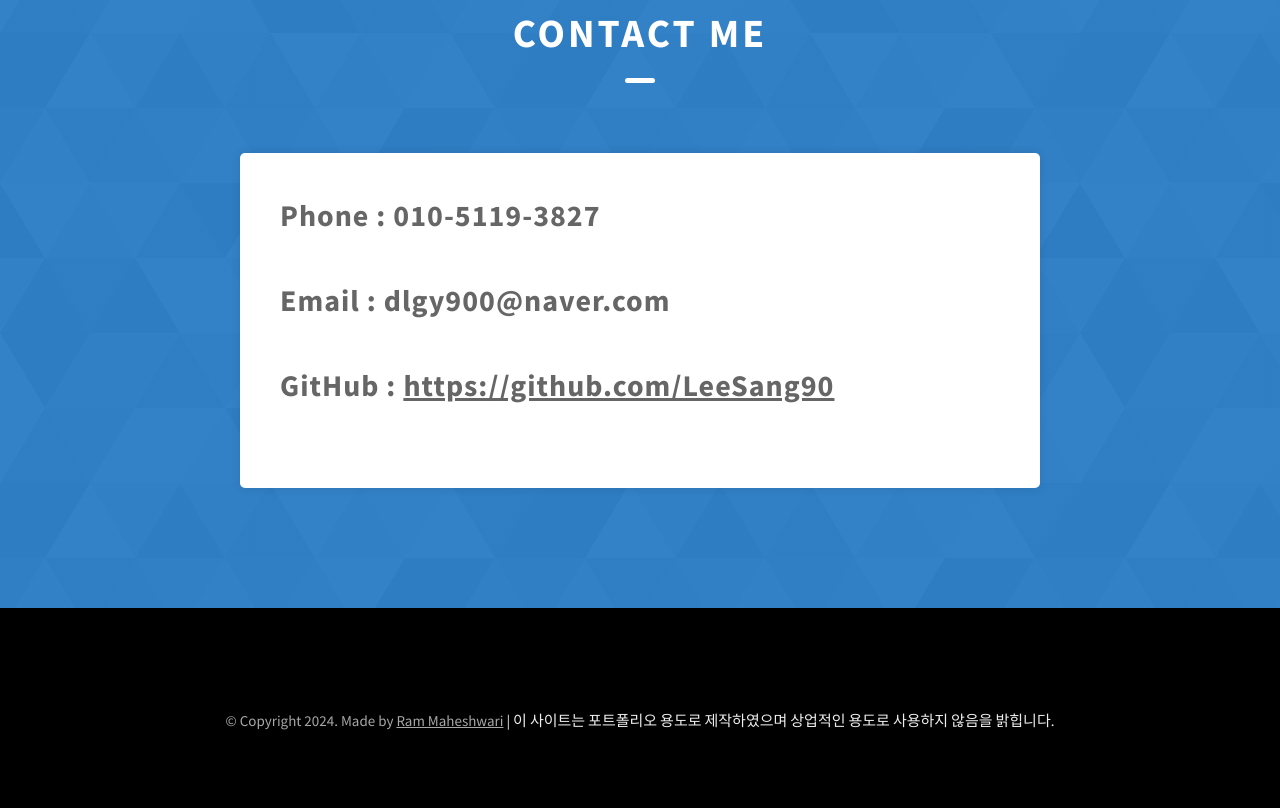
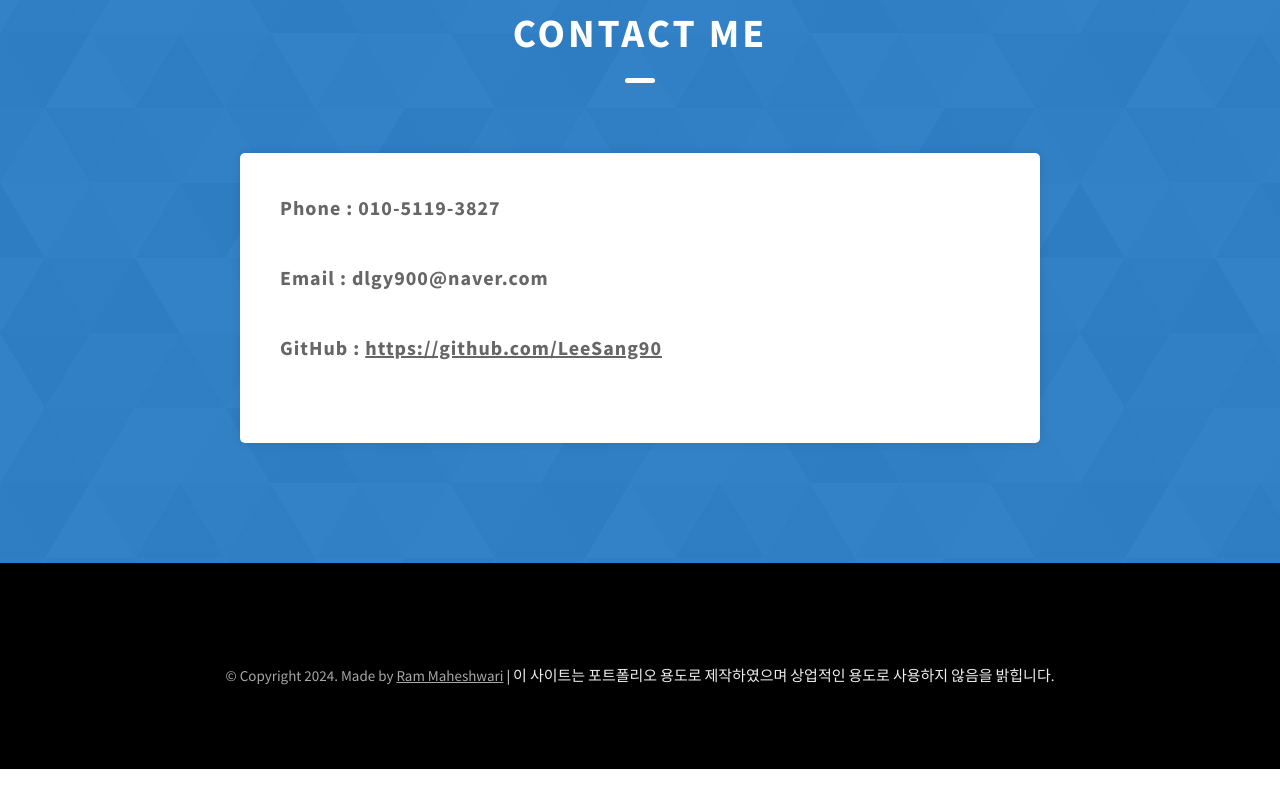
Before and after one commit to LeeSang90/LeeSang90.github.io, a website: page index.html in a window 1280 px wide. Shown: the part 3745-4553 px from the top of the page. After the commit the page ends 4514 px from the top, so only its background shows below. Drawn offline with Linux system fonts and the light colour scheme.

Commit message:
test 작업중

```diff
--- a/css/style.css
+++ b/css/style.css
@@ -346,7 +346,7 @@ textarea {
         margin-bottom: 3rem; } }
   .contact__form-label {
     color: #666;
-    font-size: 3.0rem;
+    font-size: 2.0rem;
     letter-spacing: 1px;
     font-weight: 700;
     margin-bottom: 1rem;
```
